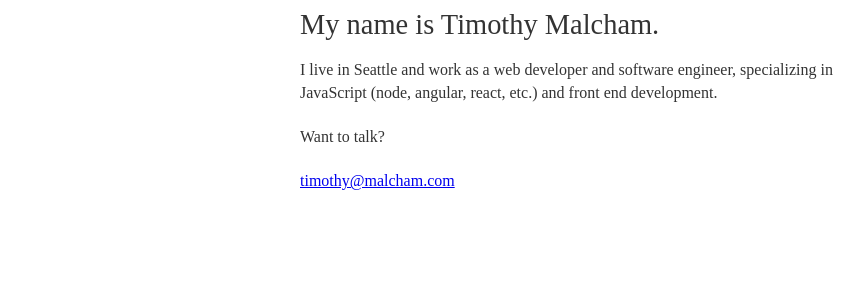
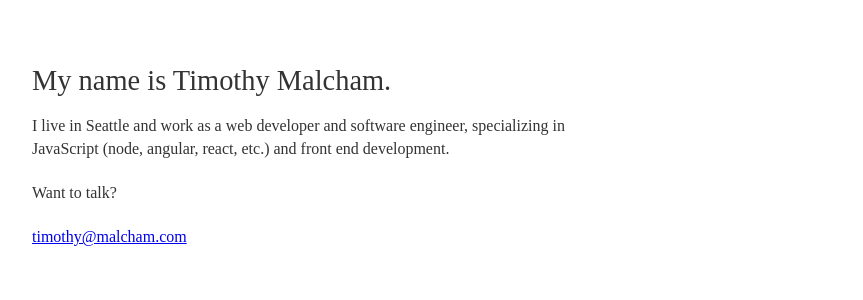
Before and after one commit to timothymalcham/personal-site, a PHP site: template templates/index.html in a window 1280 px wide. Shown: the top 300 px of the page, without its empty margins (40-903 px from the left). Run offline with PHP 8.4, Linux system fonts and the light colour scheme; the template is opened without the code that fills it, so the values that code supplies are empty; some web fonts are replaced.

Commit message:
adjusts margins

```diff
--- a/public/css/style.css
+++ b/public/css/style.css
@@ -46,5 +46,5 @@ small,
 .container {
   width: 92%;
   max-width: 600px;
-  margin: 0 auto;
+  margin: 4rem;
 }
```
